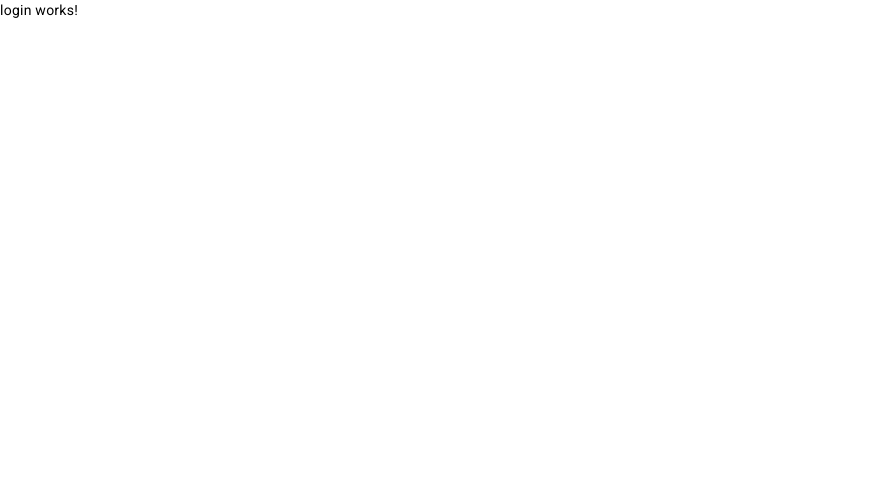
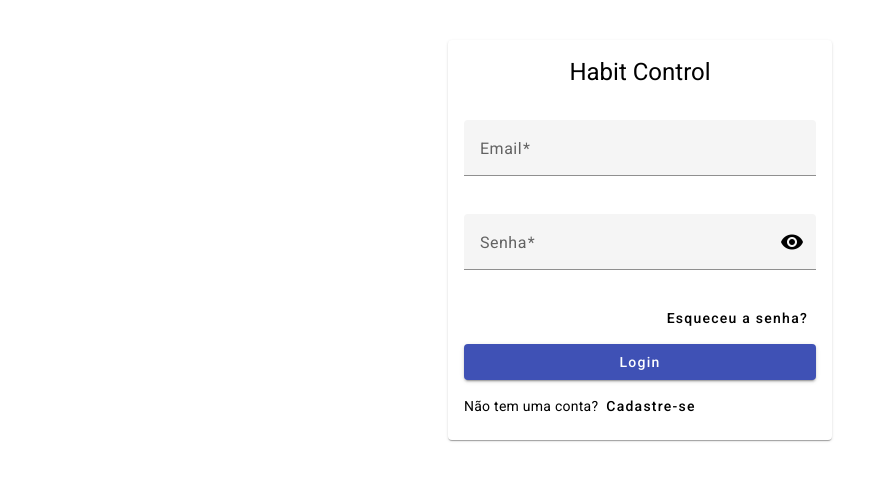
Before and after one commit to leandroltfx/habit-control-front-angular, an Angular app: page /login in a window 1280 px wide. Shown: the top 480 px of the page, without its empty margins (0-895 px from the left). Built offline with nearby package versions, Linux system fonts and the light colour scheme.

Commit message:
criando formulário de login e integrando com serviço

```diff
--- a/src/app/features/login/login.component.html
+++ b/src/app/features/login/login.component.html
@@ -1 +1,44 @@
-<p>login works!</p>
+<div class="hc-w-30 hc-center hc-ptop-5">
+    <mat-card>
+        <header class="hc-txt-center hc-ptop-2">
+            <h1>Habit Control</h1>
+        </header>
+        <mat-card-content class="hc-ptop-2">
+            <form [formGroup]="loginForm" (submit)="login()">
+                <mat-form-field class="hc-w-100 hc-ptop-2">
+                    <mat-label>Email</mat-label>
+                    <input matInput formControlName="email" required>
+                    <mat-error *ngIf="loginForm.controls['email'].hasError('required')">
+                        Informe o email
+                    </mat-error>
+                </mat-form-field>
+                <mat-form-field class="hc-w-100 hc-ptop-2">
+                    <mat-label>Senha</mat-label>
+                    <input matInput [type]="hidePassword ? 'password' : 'text'" formControlName="password">
+                    <button type="button" mat-icon-button matSuffix (click)="hidePassword = !hidePassword">
+                        <mat-icon>{{hidePassword ? 'visibility' : 'visibility_off'}}</mat-icon>
+                    </button>
+                    <mat-error *ngIf="loginForm.controls['password'].hasError('required')">
+                        Informe a senha
+                    </mat-error>
+                </mat-form-field>
+                <footer>
+                    <div class="hc-txt-right hc-ptop-1">
+                        <button mat-button type="button">Esqueceu a senha?</button>
+                    </div>
+                    <div class="hc-w-100 hc-ptop-1">
+                        <button type="submit" mat-raised-button color="primary" class="hc-w-100">Login</button>
+                    </div>
+                    <div class="hc-txt-left hc-ptop-1 hc-flex hc-align-items">
+                        <div>
+                            <span>Não tem uma conta?</span>
+                        </div>
+                        <div>
+                            <a mat-button type="button">Cadastre-se</a>
+                        </div>
+                    </div>
+                </footer>
+            </form>
+        </mat-card-content>
+    </mat-card>
+</div>
--- a/src/app/features/login/login.component.ts
+++ b/src/app/features/login/login.component.ts
@@ -1,10 +1,52 @@
-import { Component } from '@angular/core';
+import { Component, OnInit } from '@angular/core';
+import { FormBuilder, FormGroup, Validators } from '@angular/forms';
+
+import { LoginFacadeService } from './acl/facade/login-facade.service';
+import { MessageService } from '../../core/services/message/message.service';
+import { LoginResponseDto } from '../../shared/dto/login/login-response-dto';
+import { LoginErrorResponseDto } from '../../shared/dto/login/error/login-error-response-dto';
 
 @Component({
   selector: 'hc-login',
   templateUrl: './login.component.html',
   styleUrls: ['./login.component.css']
 })
-export class LoginComponent {
+export class LoginComponent implements OnInit {
+
+  public loginForm!: FormGroup;
+  public hidePassword: boolean = true;
+
+  constructor(
+    private readonly _formBuilder: FormBuilder,
+    private readonly _messageService: MessageService,
+    private readonly _loginFacadeService: LoginFacadeService,
+  ) { }
+
+  ngOnInit(): void {
+    this.loginForm = this._buildLoginForm();
+  }
+
+  private _buildLoginForm(): FormGroup {
+    return this._formBuilder.group({
+      email: ['', [Validators.required]],
+      password: ['', [Validators.required]],
+    });
+  }
+
+  public login(): void {
+    if (this.loginForm.valid) {
+      const email = this.loginForm.controls['email'].value;
+      const password = this.loginForm.controls['password'].value;
+      this._loginFacadeService.login(
+        email,
+        password,
+      ).subscribe(
+        {
+          next: (loginResponseDto: LoginResponseDto) => this._messageService.showMessage(loginResponseDto.message, 'success'),
+          error: (loginErrorResponseDto: LoginErrorResponseDto) => this._messageService.showMessage(loginErrorResponseDto.message, 'error'),
+        }
+      );
+    }
+  }
 
 }
--- a/src/styles.css
+++ b/src/styles.css
@@ -10,3 +10,51 @@ body { margin: 0; font-family: Roboto, "Helvetica Neue", sans-serif; }
 
 .hc-success-message { --mdc-snackbar-supporting-text-color: #000000 !important; background-color: #90ee90; text-align: center; }
 .hc-error-message { --mdc-snackbar-supporting-text-color: #000000 !important; background-color: #ec5353; text-align: center; }
+
+.hc-center { margin: 0 auto; }
+
+.hc-txt-center { text-align: center; }
+.hc-txt-left { text-align: left; }
+.hc-txt-right { text-align: right; }
+
+.hc-flex { display: flex; }
+.hc-align-items { align-items: center; }
+
+.hc-ptop-1 { padding-top: 8px; }
+.hc-ptop-2 { padding-top: 16px; }
+.hc-ptop-3 { padding-top: 24px; }
+.hc-ptop-4 { padding-top: 32px; }
+.hc-ptop-5 { padding-top: 40px; }
+
+.hc-mright-1 { margin-right: 8px; }
+.hc-mright-2 { margin-right: 16px; }
+.hc-mright-3 { margin-right: 24px; }
+.hc-mright-4 { margin-right: 32px; }
+.hc-mright-5 { margin-right: 40px; }
+
+.hc-mleft-1 { margin-left: 8px; }
+.hc-mleft-2 { margin-left: 16px; }
+.hc-mleft-3 { margin-left: 24px; }
+.hc-mleft-4 { margin-left: 32px; }
+.hc-mleft-5 { margin-left: 40px; }
+
+.hc-w-5 { width: 5%; }
+.hc-w-10 { width: 10%; }
+.hc-w-15 { width: 15%; }
+.hc-w-20 { width: 20%; }
+.hc-w-25 { width: 25%; }
+.hc-w-30 { width: 30%; }
+.hc-w-35 { width: 35%; }
+.hc-w-40 { width: 40%; }
+.hc-w-45 { width: 45%; }
+.hc-w-50 { width: 50%; }
+.hc-w-55 { width: 55%; }
+.hc-w-60 { width: 60%; }
+.hc-w-65 { width: 65%; }
+.hc-w-70 { width: 70%; }
+.hc-w-75 { width: 75%; }
+.hc-w-80 { width: 80%; }
+.hc-w-85 { width: 85%; }
+.hc-w-90 { width: 90%; }
+.hc-w-95 { width: 95%; }
+.hc-w-100 { width: 100%; }
```
Also changed, not shown: src/app/features/login/login.module.ts (+19 -2 lines), 1 other file (tests, documents, lock files or other folders).
